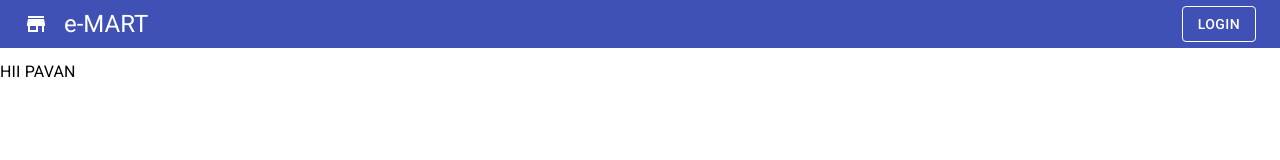
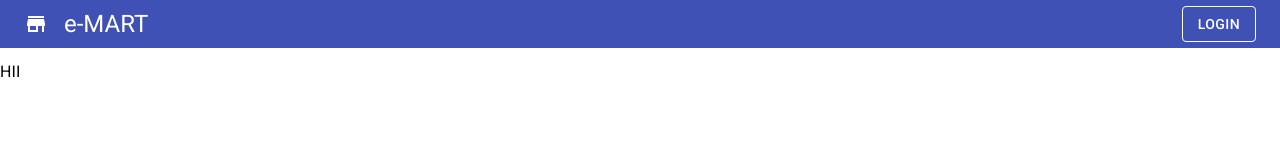
Before and after one commit to pavan-1805/eMartV2, a React (Create React App) app: page / in a window 1280 px wide. Shown: the top 160 px of the page. Built offline with nearby package versions, Linux system fonts and the light colour scheme.

Commit message:
pavan first commit

```diff
--- a/src/components/Home.jsx
+++ b/src/components/Home.jsx
@@ -9,7 +9,7 @@ function Home() {
     const classes = useStyles()
     return (
         <Typography className={classes.text}>
-            HII PAVAN
+            HII
         </Typography>
     )
 }
```
